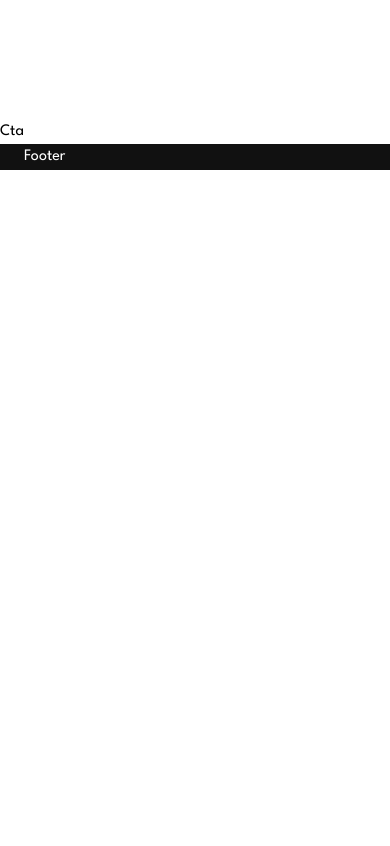
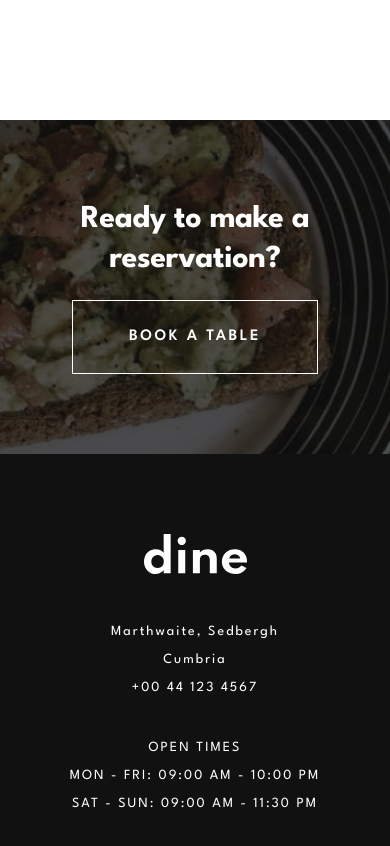
Before and after one commit to David-Henery4/Dine-Restaurant, a Next.js app: page / in a window 390 px wide. Shown: the part 4820-5666 px from the top of the page. Before the commit the page ends 4990 px from the top, so only its background shows below. Built offline with nearby package versions, Linux system fonts and the light colour scheme.

Commit message:
mobile-homepage-layout

```diff
--- /dev/null
+++ b/src/components/footer/LocationDetails.jsx
@@ -0,0 +1,19 @@
+
+
+const LocationDetails = () => {
+  return (
+    <ul className="">
+      <li>
+        <p>Marthwaite, Sedbergh</p>
+      </li>
+      <li>
+        <p>Cumbria</p>
+      </li>
+      <li>
+        <p>+00 44 123 4567</p>
+      </li>
+    </ul>
+  );
+}
+
+export default LocationDetails
--- /dev/null
+++ b/src/components/footer/OpenTimesDetails.jsx
@@ -0,0 +1,19 @@
+
+
+const OpenTimesDetails = () => {
+  return (
+    <ul className="">
+      <li>
+        <p>OPEN TIMES</p>
+      </li>
+      <li>
+        <p>MON - FRI: 09:00 AM - 10:00 PM</p>
+      </li>
+      <li>
+        <p>SAT - SUN: 09:00 AM - 11:30 PM</p>
+      </li>
+    </ul>
+  );
+}
+
+export default OpenTimesDetails
--- /dev/null
+++ b/src/components/footer/index.js
@@ -0,0 +1,7 @@
+import LocationDetails from "./LocationDetails";
+import OpenTimesDetails from "./OpenTimesDetails";
+
+export{
+  LocationDetails,
+  OpenTimesDetails,
+}
--- a/src/sections/Cta.jsx
+++ b/src/sections/Cta.jsx
@@ -1,7 +1,20 @@
-
+import { Heading, Button } from "@/components/shared";
 
 const Cta = () => {
-  return <section className="col-start-1 col-end-13">Cta</section>;
+  return (
+    <section className="w-full col-start-1 col-end-13 bg-ctaBgImageMob bg-center bg-cover grid grid-cols-mob">
+      <div className="w-full col-start-2 col-end-12 text-center py-20 flex flex-col justify-center items-center gap-5">
+        <Heading
+          headingType="lg"
+          theme="dark"
+          className="text-[32px] leading-10 -tracking-[0.4px]"
+        >
+          Ready to make a reservation?
+        </Heading>
+        <Button className="tracking-[2.5px]">BOOK A TABLE</Button>
+      </div>
+    </section>
+  );
 }
 
 export default Cta
--- a/src/sections/Footer.jsx
+++ b/src/sections/Footer.jsx
@@ -1,14 +1,28 @@
-import BodyText from "@/components/shared/body-text/BodyText";
-
+import Logo from "/public/assets/logo.svg";
+import Link from "next/link";
+import { LocationDetails, OpenTimesDetails } from "@/components/footer";
 
 const Footer = () => {
   return (
-    <footer className="px-6 bg-codGray">
-      <BodyText>
-        Footer
-      </BodyText>
+    <footer className="w-full px-6 pt-20 pb-16 bg-codGray grid grid-cols-mob">
+      <div className="w-full col-start-2 col-end-12 flex flex-col justify-center items-center gap-11">
+        <div>
+          <Link
+            href="/"
+            title="Logo icon, which directs to the homepage"
+            className=""
+          >
+            <Logo />
+          </Link>
+        </div>
+
+        <div className="flex flex-col justify-center items-center gap-8 font-normal text-sm leading-7 tracking-[2px] text-white text-center">
+          <LocationDetails />
+          <OpenTimesDetails />
+        </div>
+      </div>
     </footer>
-  )
-}
+  );
+};
 
-export default Footer
+export default Footer;
--- a/tailwind.config.js
+++ b/tailwind.config.js
@@ -11,6 +11,9 @@ module.exports = {
       "hero-image-mob": "url('/images/homepage/mobile/hero-bg-mobile.jpg')",
       "hero-image-mob-lg":
         "url('/images/homepage/mobile/hero-bg-mobile@2x.jpg')",
+      //
+      ctaBgImageMob: "url('/images/homepage/mobile/ready-bg-mobile.jpg')",
+      ctaBgImageMobLg: "url('/images/homepage/mobile/ready-bg-mobile@2x.jpg')",
     },
     gridTemplateColumns: {
       mob: "24px repeat(10,1fr) 24px",
```
